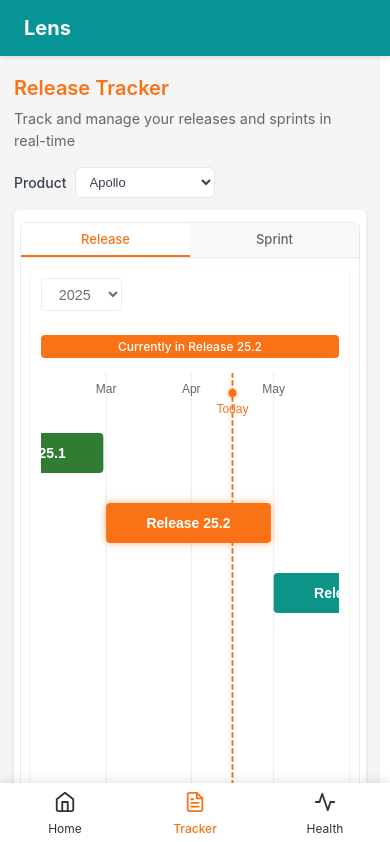
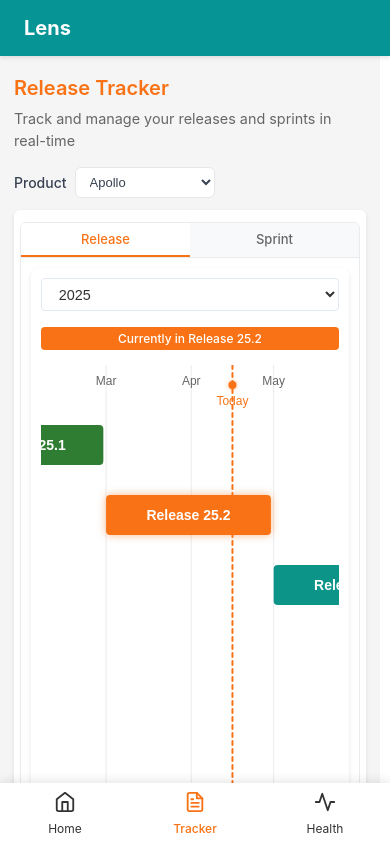
Before and after one commit to ruthvik-r/lens-project-management, a React (Create React App) app: page /tracker in a window 390 px wide. Shown: the top 842 px of the page. Built offline with nearby package versions, Linux system fonts and the light colour scheme; some icons are missing.

Commit message:
tracker responsive changes

```diff
--- a/src/App.css
+++ b/src/App.css
@@ -141,7 +141,6 @@ body {
   font-size: 1.1rem;
   line-height: 1.6;
   width: 100%;
-  max-width: 800px;
   margin-bottom: 2rem;
   padding-left: 1rem; /* Add consistent padding */
 }
--- a/src/components/TimelineChart.css
+++ b/src/components/TimelineChart.css
@@ -138,14 +138,34 @@ circle {
 }
 
 .year-selector select {
-  padding: 0.5rem 1rem;
-  font-size: 1rem;
+  padding: 8px 12px;
+  font-size: 14px;
   border: 1px solid #e2e8f0;
   border-radius: 4px;
   background-color: white;
   color: #333;
-  cursor: not-allowed;
-  opacity: 0.7;
+  min-width: 120px;
+  cursor: pointer;
+  outline: none;
+}
+
+.year-selector select option:disabled {
+  color: #999;
+  background-color: #f5f5f5;
+}
+
+.year-selector select option:not(:disabled) {
+  color: #333;
+  font-weight: 500;
+}
+
+.year-selector select:hover {
+  border-color: #F97316;
+}
+
+.year-selector select:focus {
+  border-color: #F97316;
+  box-shadow: 0 0 0 1px #F97316;
 }
 
 /* Mobile optimizations */
@@ -160,6 +180,17 @@ circle {
     align-items: flex-start;
     gap: 8px;
     margin-bottom: 15px;
+  }
+
+  .year-selector {
+    margin-bottom: 0.5rem;
+    width: 100%;
+  }
+
+  .year-selector select {
+    width: 100%;
+    max-width: 100%;
+    font-size: 13px;
   }
 
   .timeline-chart {
--- a/src/components/TimelineChart.tsx
+++ b/src/components/TimelineChart.tsx
@@ -40,11 +40,12 @@ const TimelineChart: React.FC<TimelineChartProps> = ({ releases }) => {
   const [tooltipPosition, setTooltipPosition] = useState({ x: 0, y: 0 });
   const chartRef = useRef<HTMLDivElement>(null);
   const [isMobile, setIsMobile] = useState(window.innerWidth <= 768);
+  const [selectedYear, setSelectedYear] = useState<string>("2025");
 
   // Hardcoded current date as April 16, 2025
   const currentDate = useMemo(() => new Date('2025-04-16'), []);
-  const startYear = useMemo(() => new Date('2025-01-01'), []);
-  const endYear = useMemo(() => new Date('2025-12-31'), []);
+  const startYear = useMemo(() => new Date(`${selectedYear}-01-01`), [selectedYear]);
+  const endYear = useMemo(() => new Date(`${selectedYear}-12-31`), [selectedYear]);
 
   // Check if we're on mobile
   useEffect(() => {
@@ -156,7 +157,8 @@ const TimelineChart: React.FC<TimelineChartProps> = ({ releases }) => {
     <div className="timeline-container">
       <div className="timeline-header">
         <div className="year-selector">
-          <select value="2025" disabled>
+          <select value={selectedYear} onChange={(e) => setSelectedYear(e.target.value)}>
+            <option value="2024" disabled>2024</option>
             <option value="2025">2025</option>
           </select>
         </div>
```
